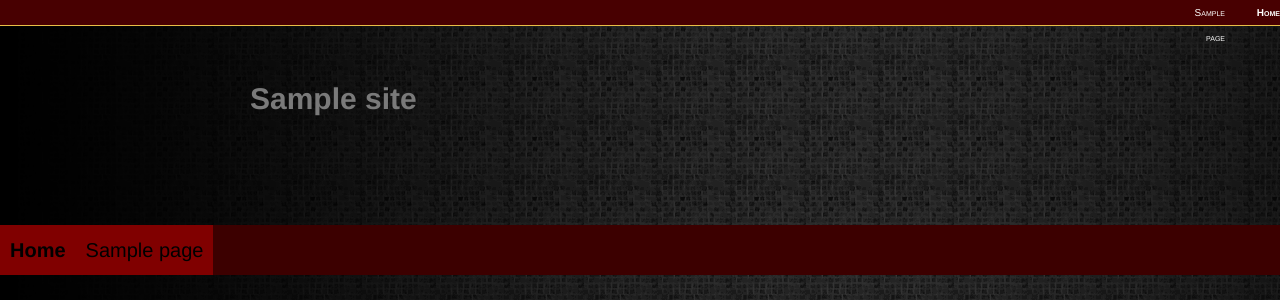
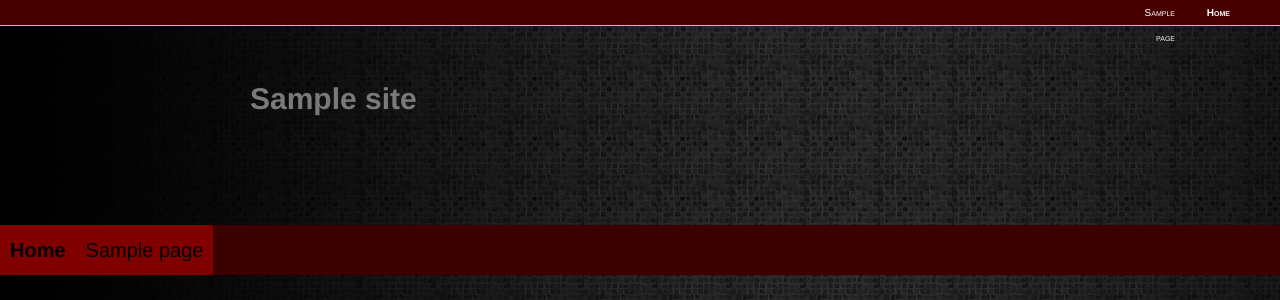
Before and after one commit to 0ad/play0ad.com, a WordPress theme: template theme/nova/page.php in a window 1280 px wide. Shown: the top 300 px of the page. Run offline with PHP 8.4 and a stand-in for WordPress, Linux system fonts and the light colour scheme; the site name, menu and one post (Sample post) are stand-ins, and other content is empty; some libraries are stand-ins or nearby versions.

Commit message:
Adding some space between the global nav menu and the right side of the page.

```diff
--- a/theme/nova/style.css
+++ b/theme/nova/style.css
@@ -514,6 +514,7 @@ a:hover {
     background-color: inherit;
     height: 25px;
     list-style: none outside none;
+    margin-right: 50px;
 }
 #global li {
     color: white;
```
